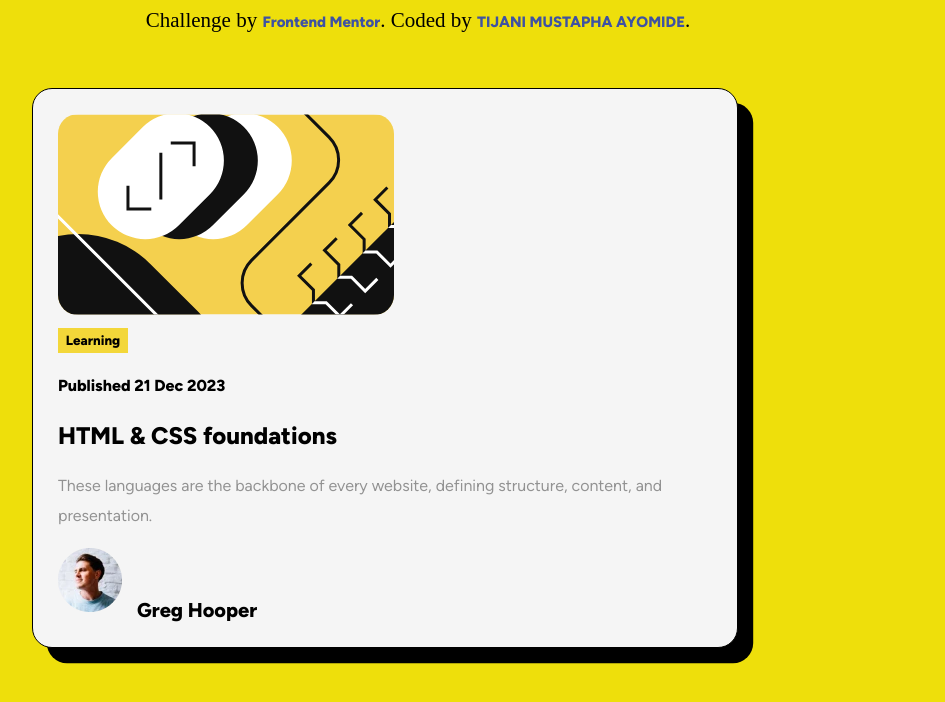
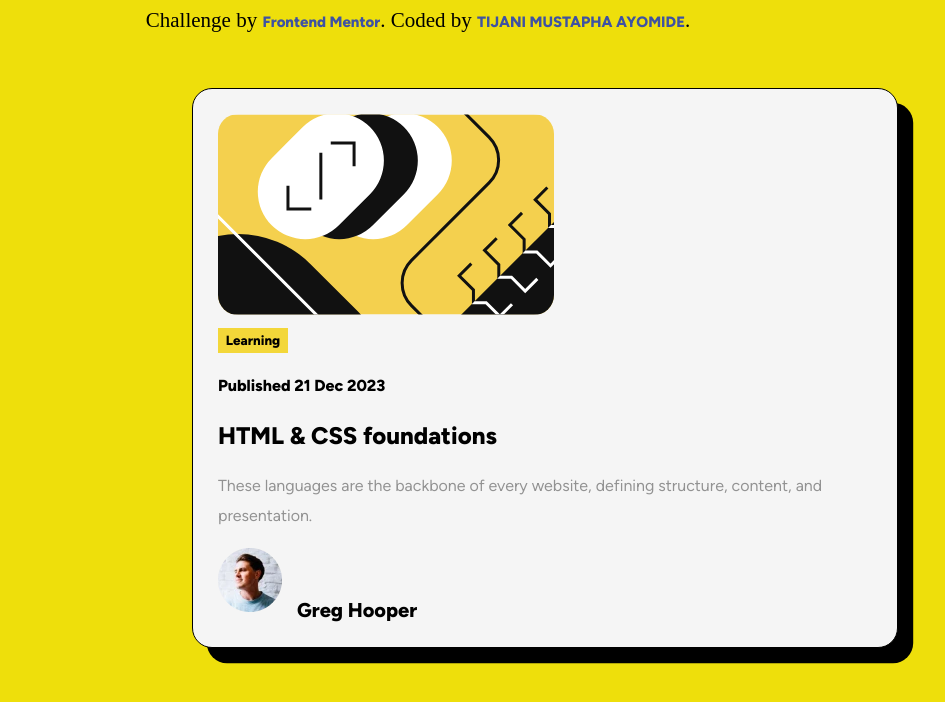
Before and after one commit to Purreheart/CSS-responsiveness, a plain HTML site: page index.html in a window 1280 px wide. Shown: the whole page, without its empty margins (222-1167 px from the left). Drawn offline with Linux system fonts and the light colour scheme.

Commit message:
Update style.css

```diff
--- a/style.css
+++ b/style.css
@@ -87,7 +87,7 @@ h2 a:active{
     color: black;
     box-shadow: 15px 15px 0px 0.2px;
     position: absolute;
-    right: 20pc;
+    right: 10pc;
     border-radius: 20px;
     text-wrap: wrap;
     font-family: body;
```
